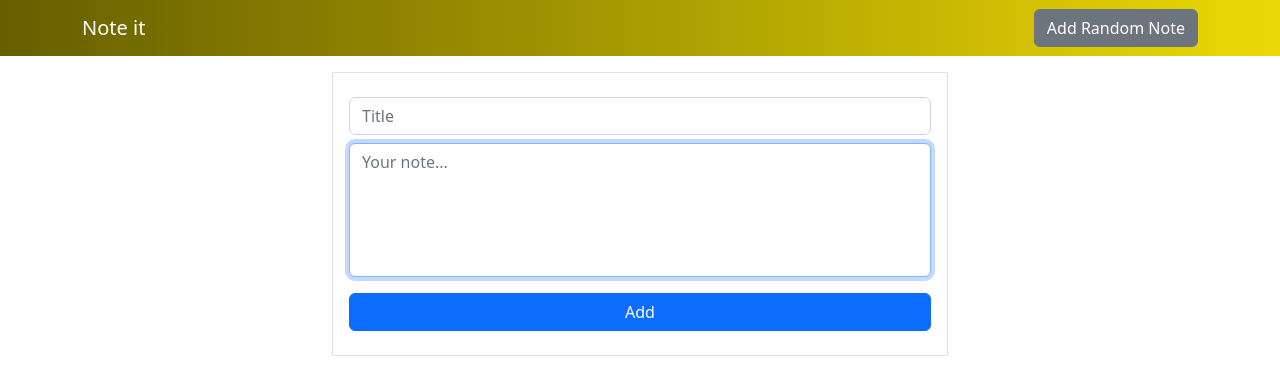
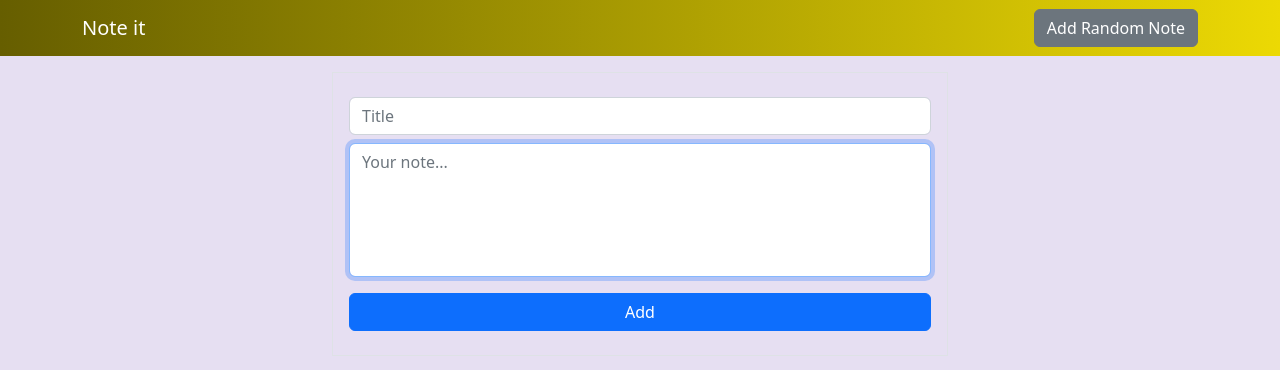
Before and after one commit to softwarebyze/Note-it, a React (Create React App) app: page / in a window 1280 px wide. Shown: the top 370 px of the page. Built offline with nearby package versions, Linux system fonts and the light colour scheme.

Commit message:
styling (bg color, card footer text margin)

```diff
--- a/src/App.css
+++ b/src/App.css
@@ -1,5 +1,9 @@
 .App {
   text-align: center;
+}
+
+body {
+  background: #b19cd951;
 }
 
 .gradient {
@@ -8,4 +12,9 @@
 
 .Note {
   white-space: pre-wrap;
+  background: #f6f3c2;
 }
+
+.text-muted .card-text {
+  margin: 0;
+}
```
